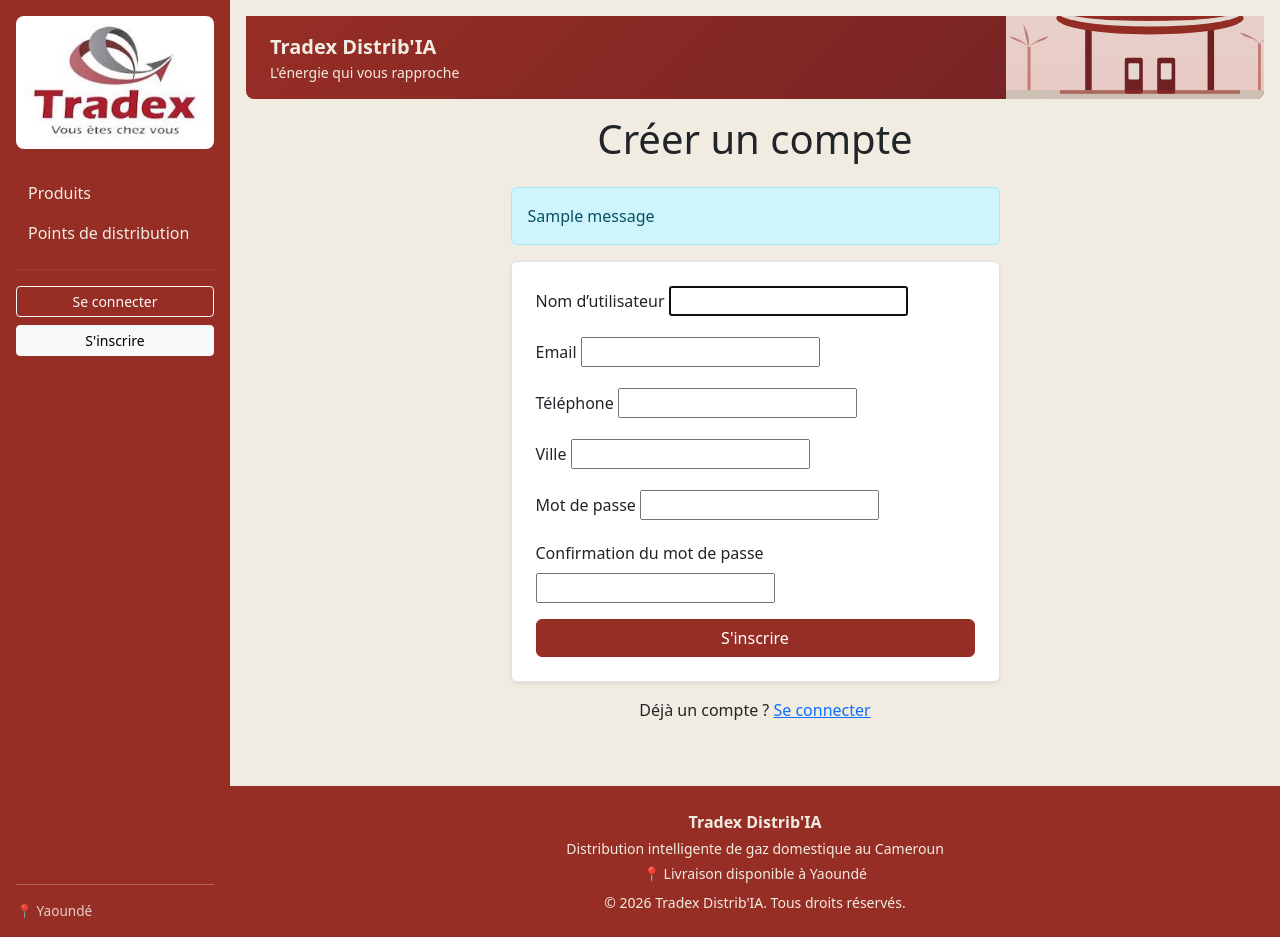
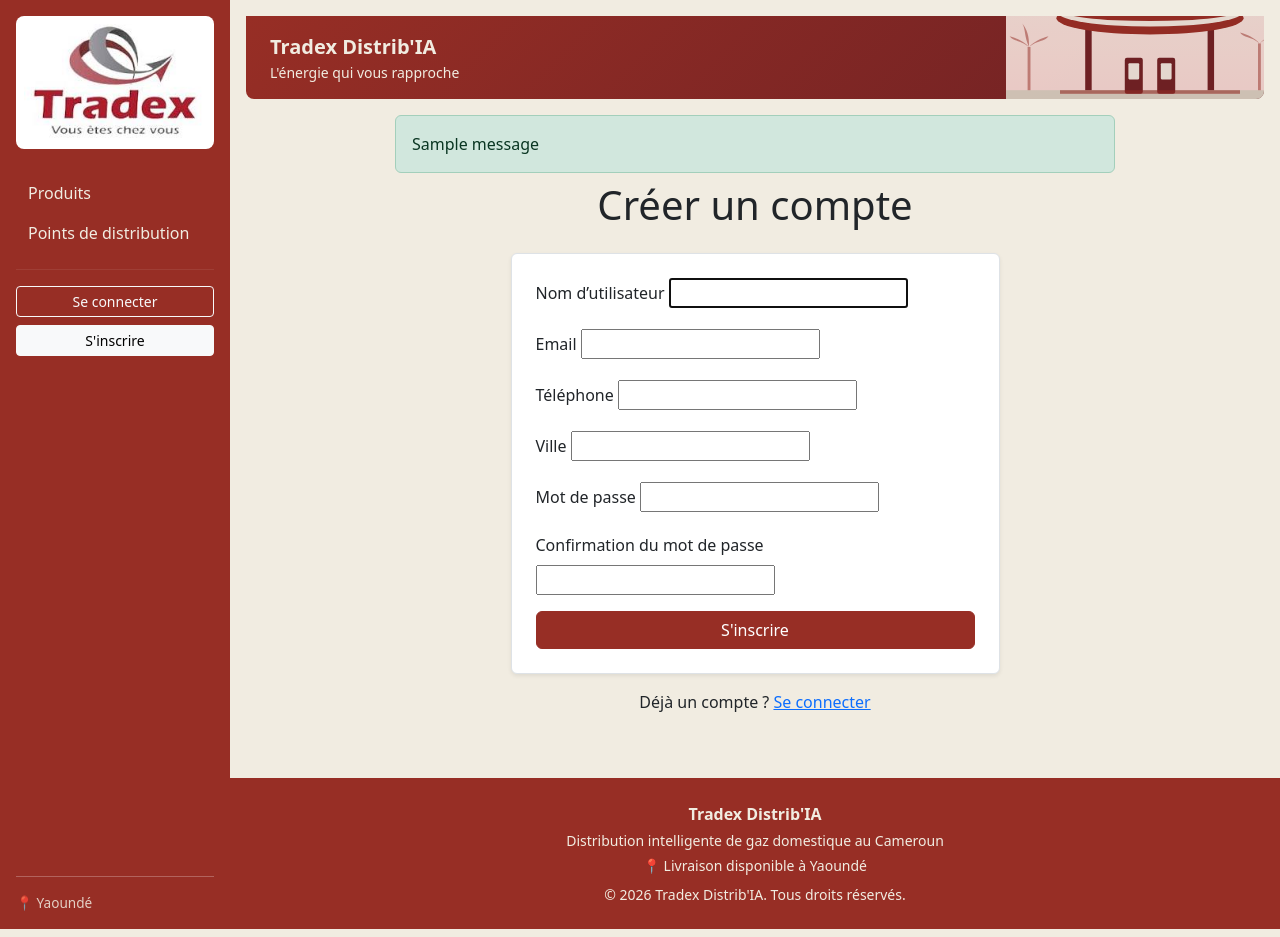
Before and after one commit to justinedaniellemballa839-beep/tradex-gaz-webapp, a Django app: page /comptes/inscription/ in a window 1280 px wide. Run offline with Django 5.2, Linux system fonts and the light colour scheme; tables that the repository leaves empty hold one stand-in row (values such as "Sample post"); one stand-in notice (Sample message) is shown.

Commit message:
Base: affichage centralise des messages Django (couleurs par niveau), retrait des blocs locaux

```diff
--- a/commandes/templates/commandes/confirmer_code.html
+++ b/commandes/templates/commandes/confirmer_code.html
@@ -6,12 +6,6 @@
 <div class="row justify-content-center">
     <div class="col-md-5">
         <h1 class="mb-4 text-center">Confirmation du paiement</h1>
-
-        {% if messages %}
-            {% for message in messages %}
-                <div class="alert alert-{% if message.tags == 'error' %}danger{% else %}info{% endif %}">{{ message }}</div>
-            {% endfor %}
-        {% endif %}
 
         <p class="text-center text-muted">
             Un code à 4 chiffres a été envoyé par SMS (simulation).
--- a/comptes/templates/comptes/inscription.html
+++ b/comptes/templates/comptes/inscription.html
@@ -6,12 +6,6 @@
 <div class="row justify-content-center">
     <div class="col-md-6">
         <h1 class="mb-4 text-center">Créer un compte</h1>
-
-        {% if messages %}
-            {% for message in messages %}
-                <div class="alert alert-info">{{ message }}</div>
-            {% endfor %}
-        {% endif %}
 
         <form method="post" class="card p-4 shadow-sm">
             {% csrf_token %}
--- a/comptes/templates/comptes/profil.html
+++ b/comptes/templates/comptes/profil.html
@@ -6,12 +6,6 @@
 <div class="row justify-content-center">
     <div class="col-md-6">
         <h1 class="mb-4 text-center">Mon profil</h1>
-
-        {% if messages %}
-            {% for message in messages %}
-                <div class="alert alert-success">{{ message }}</div>
-            {% endfor %}
-        {% endif %}
 
         <div class="card p-4 shadow-sm mb-3">
             <p class="mb-1"><strong>Nom d'utilisateur :</strong> {{ user.username }}</p>
--- a/templates/base.html
+++ b/templates/base.html
@@ -54,6 +54,7 @@
         .sidebar a:not(.btn).actif, #menuMobile a:not(.btn).actif { background-color: rgba(255,255,255,0.2); font-weight: 600; }
         .nav-titre { padding: 1rem 0.75rem 0.25rem; font-size: 0.75rem; font-weight: 600; letter-spacing: 0.06em; text-transform: uppercase; opacity: 0.85; }
         .nav-bonjour { padding: 0 0.75rem; }
+        .zone-messages { max-width: 720px; margin: 1rem auto 0; }
         .sidebar .lieu {
             font-size: 0.85rem; opacity: 0.85;
             border-top: 1px solid rgba(255,255,255,0.3);
@@ -163,6 +164,13 @@
             </div>
 
             <main class="container-fluid px-4">
+                {% if messages %}
+                <div class="zone-messages">
+                    {% for message in messages %}
+                    <div class="alert alert-{% if message.level_tag == 'error' %}danger{% else %}{{ message.level_tag }}{% endif %} mb-2" role="alert">{{ message }}</div>
+                    {% endfor %}
+                </div>
+                {% endif %}
                 {% block content %}
                 {% endblock %}
             </main>
```
